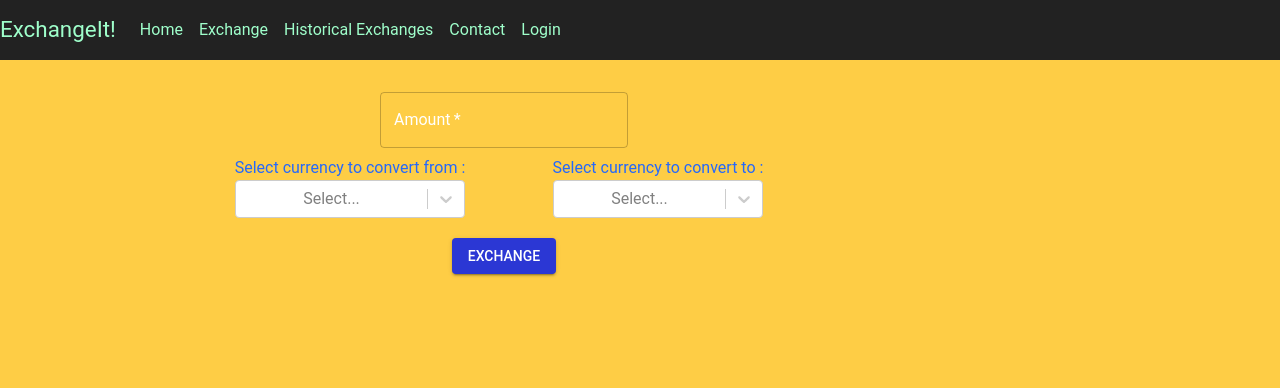
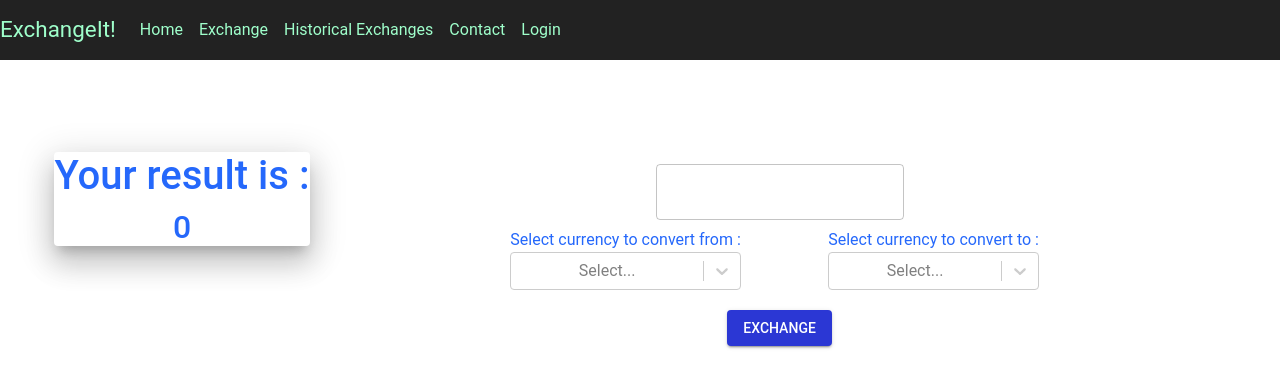
Before and after one commit to WanjohiWanjohi/forex_exchanger, a React (Create React App) app: page /exchange in a window 1280 px wide. Both pictures are taken after a click on the button "EXCHANGE". Shown: the top 388 px of the page. Built offline with nearby package versions, Linux system fonts and the light colour scheme; no server answers; data requests are answered from the project's data file.

Commit message:
Add in exchange components

```diff
--- a/src/App.js
+++ b/src/App.js
@@ -30,8 +30,7 @@ function App() {
 
     {
      <Router>
-          <NavigationBar/>
-
+      <NavigationBar/>
       <Routes>
       <Route exact path="/" element={<Home />}/>
       <Route exact path="/exchange" element={ <Exchange />}/>
--- a/src/Exchange.js
+++ b/src/Exchange.js
@@ -1,28 +1,36 @@
 import './App.css';
 import ExchangeForm from './ExchangeForm'
 import Box from '@mui/material/Box';
-import React , {useState, useEffect} from 'react';
+import React, { useState, useEffect } from 'react';
 
 function Exchange() {
   const [currencies, setCurrencies] = useState([])
-   // TODO: Load in these currencies from db.json as options to the select from and select to
+  // TODO: Load in these currencies from db.json as options to the select from and select to
 
   useEffect(() => {
     fetch("http://localhost:4000/currencies/")
-    .then((res)=> res.json())
-    .then((data) =>setCurrencies(data))
+      .then((res) => res.json())
+      .then((data) => setCurrencies(data))
   }, []);
-  function handleExchange(currencyTo, currencyFrom , amount){
+
+  let exchangeRate = 0.0;
+  function handleExchange(currencyTo, currencyFrom, amount) {
     const url = `https://www.alphavantage.co/query?function=CURRENCY_EXCHANGE_RATE&from_currency=${currencyFrom}&to_currency=${currencyTo}&apikey=4VSOMEM1WE8AZBAW`;
 
-    fetch(url).then((res)=> res.json()).then((result)=> console.log(result))
+    fetch(url).then((res) => res.json()).then((result) => {
+      exchangeRate = result["Realtime Currency Exchange Rate"]["5. Exchange Rate"]
+    })
+    return exchangeRate;
   }
   return (
-    <div className="Exchange" style={{height: '100vh'}}>
+    <div className="Exchange" style={{ height: '100vh' }}>
+      <Box>
 
-      <Box m={2} pt={3} sx={{
-        width: 1000}}>
-        <ExchangeForm currencies={currencies} handleExchange={handleExchange}/>
+      </Box>
+      <Box mt={20} pt={3} sx={{
+        width: '100%'
+      }} justifyContent="center">
+        <ExchangeForm currencies={currencies} handleExchange={handleExchange} />
       </Box>
     </div>
   );
--- a/src/ExchangeForm.js
+++ b/src/ExchangeForm.js
@@ -5,15 +5,17 @@ import Button from '@mui/material/Button';
 import Box from '@mui/material/Box';
 import Grid from '@mui/material/Grid';
 import TextField from '@mui/material/TextField';
+import ExchangeResult from './ExchangeResult';
 
-
+// TODO: Handle form validation
 
 const ExchangeForm = ({ currencies , handleExchange}) => {
   const [currencyTo, setCurrencyTo] = useState({})
   const [currencyFrom, setCurrencyFrom] = useState({})
   const [currenciesFrom, setCurrenciesFrom] = useState([])
   const [amount, setAmount] = useState(0)
-
+  const [isSubmitted, setIsSubmitted] = useState(false)
+  const [exchangeRate,setExchangeRate] = useState(0)
 
   useEffect((currencies) => {
     setCurrenciesFrom(currencies)
@@ -21,7 +23,11 @@ const ExchangeForm = ({ currencies , handleExchange}) => {
 
   function handleSubmit(event) {
     event.preventDefault()
-    handleExchange(currencyTo.value, currencyFrom.value, amount)
+    let rate = handleExchange(currencyTo.value, currencyFrom.value, amount)
+    console.log(exchangeRate)
+    setExchangeRate(rate)
+    console.log(exchangeRate)
+    setIsSubmitted(true)
   }
 
   function handleFromChange(currencyFrom) {
@@ -41,6 +47,9 @@ const ExchangeForm = ({ currencies , handleExchange}) => {
   // TODO: Handle first select change toupdate list of currencies
   return (
       <Grid container  spacing={2}  justifyContent='center'>
+       <Grid item>
+       {isSubmitted ?  <ExchangeResult exchangeRate={exchangeRate} amount={amount} currencyFrom={currencyFrom} currencyTo={currencyTo}/>:null}
+       </Grid>
         <form onSubmit={handleSubmit}>
           <Grid item  xs={8}>
             <Box m={2} pt={3} sx={{
--- /dev/null
+++ b/src/ExchangeResult.js
@@ -0,0 +1,32 @@
+import './App.css';
+import Box from '@mui/material/Box';
+
+import CssBaseline from '@mui/material/CssBaseline';
+import Container from '@mui/material/Container';
+import Grid from '@mui/material/Grid';
+import Paper from '@mui/material/Paper';
+
+function ExchangeResult({exchangeRate, amount, currencyFrom, currencyTo}) {
+  return (
+    <div>
+      <div className="Home">
+        <CssBaseline />
+        <Container maxWidth="sm">
+          <Grid direction="column">
+            <Box sx={{ width: '100%', maxWidth: 700 }}
+            >
+              <Paper elevation={18} background-color="white">
+                  <h1>Your result is :</h1>
+                  <h2> {amount*exchangeRate }</h2>
+              </Paper>
+            </Box>
+
+          </Grid>
+        </Container>
+      </div>
+    </div>
+
+  );
+}
+
+export default ExchangeResult;
--- a/src/Home.js
+++ b/src/Home.js
@@ -6,7 +6,7 @@ function Home() {
     <div className="Home">
       <Box sx={{ width: '100%', maxWidth: 700}} justifyContent="start" alignItems="start"
   >
-        <Typography variant="h1" component="div" gutterBottom>
+        <Typography variant="h1" component="aside" gutterBottom>
           Exchange It !
         </Typography>
         <Typography variant="h3" component="div" gutterBottom>
--- a/src/theme.js
+++ b/src/theme.js
@@ -23,7 +23,7 @@ let theme = createTheme({
     },
     palette: {
         background: {
-            default: '#fecd45',
+            default: '#fffff',
         },
         primary: {
             main: '#2B37D4',
```
